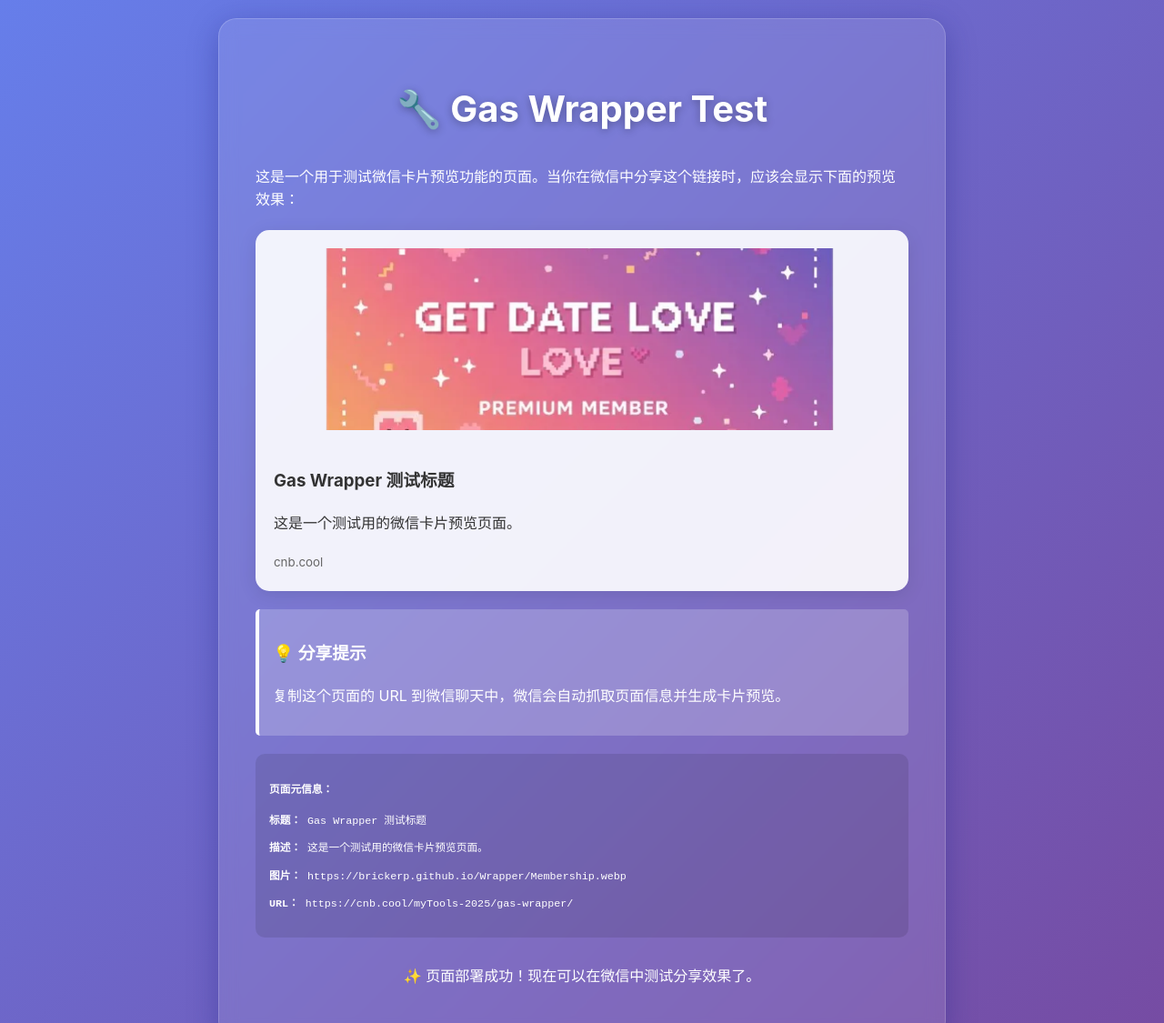
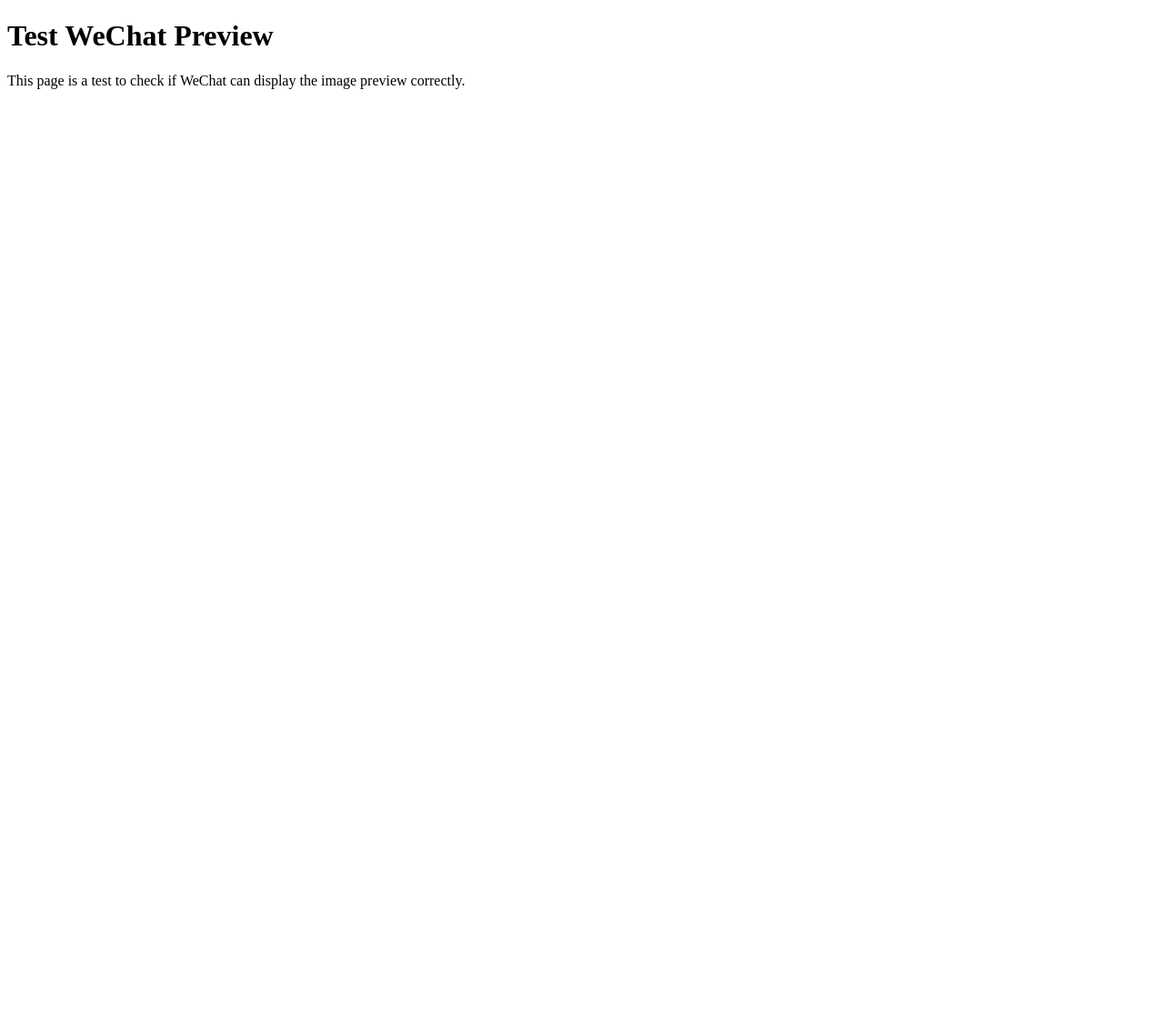
Before and after one commit to BrickerP/Wrapper, a plain HTML site: page index.html in a window 1280 px wide. Shown: the top 1125 px of the page at 91% size. After the commit the page ends 800 px from the top, so only its background shows below. Drawn offline with Linux system fonts and the light colour scheme.

Commit message:
Update index.html

```diff
--- a/index.html
+++ b/index.html
@@ -1,121 +1,17 @@
 <!DOCTYPE html>
 <html lang="en">
 <head>
-    <meta charset="UTF-8">
-    <title>Gas Wrapper Test</title>
-
-    <!-- 让微信/QQ 生成卡片的关键 meta -->
-    <meta property="og:title" content="Gas Wrapper 测试标题">
-    <meta property="og:description" content="这是一个测试用的微信卡片预览页面。">
-    <!-- 使用稳定的图片链接 -->
-    <meta property="og:image" content="https://via.placeholder.com/1200x630/4A90E2/FFFFFF?text=Gas+Wrapper+Test">
-    <meta property="og:url" content="https://brickerp.github.io/Wrapper/">
-    <meta property="og:type" content="website">
-    <meta property="og:site_name" content="CNB Tools">
-
-    <!-- 兼容微信的额外标签 -->
-    <meta name="description" content="这是一个测试用的微信卡片预览页面。">
-    <meta name="viewport" content="width=device-width, initial-scale=1.0">
-
-    <!-- Twitter 卡片支持 -->
-    <meta name="twitter:card" content="summary_large_image">
-    <meta name="twitter:title" content="Gas Wrapper 测试标题">
-    <meta name="twitter:description" content="这是一个测试用的微信卡片预览页面。">
-    <meta name="twitter:image" content="https://picsum.photos/1200/630?random=1">
-
-    <style>
-        body {
-            font-family: -apple-system, BlinkMacSystemFont, 'Segoe UI', Roboto, sans-serif;
-            max-width: 800px;
-            margin: 0 auto;
-            padding: 20px;
-            line-height: 1.6;
-            background: linear-gradient(135deg, #667eea 0%, #764ba2 100%);
-            min-height: 100vh;
-            color: white;
-        }
-
-        .container {
-            background: rgba(255, 255, 255, 0.1);
-            backdrop-filter: blur(10px);
-            border-radius: 20px;
-            padding: 40px;
-            box-shadow: 0 8px 32px rgba(31, 38, 135, 0.37);
-            border: 1px solid rgba(255, 255, 255, 0.18);
-        }
-
-        h1 {
-            color: #fff;
-            text-align: center;
-            margin-bottom: 30px;
-            font-size: 2.5em;
-            text-shadow: 0 2px 10px rgba(0,0,0,0.3);
-        }
-
-        .preview-card {
-            background: rgba(255, 255, 255, 0.9);
-            border-radius: 15px;
-            padding: 20px;
-            margin: 20px 0;
-            color: #333;
-            box-shadow: 0 4px 20px rgba(0,0,0,0.1);
-        }
-
-        .preview-image {
-            width: 100%;
-            height: 200px;
-            object-fit: cover;
-            border-radius: 10px;
-            margin-bottom: 15px;
-        }
-
-        .meta-info {
-            background: rgba(0,0,0,0.1);
-            padding: 15px;
-            border-radius: 10px;
-            margin: 20px 0;
-            font-family: monospace;
-            font-size: 0.9em;
-        }
-
-        .share-tip {
-            background: rgba(255, 255, 255, 0.2);
-            border-left: 4px solid #fff;
-            padding: 15px;
-            margin: 20px 0;
-            border-radius: 5px;
-        }
-    </style>
+  <meta charset="UTF-8">
+  <meta name="viewport" content="width=device-width, initial-scale=1.0">
+  <title>Test WeChat Preview</title>
+  <meta property="og:title" content="Test WeChat Preview">
+  <meta property="og:description" content="Testing image preview in WeChat using GitHub Pages.">
+  <meta property="og:image" content="https://brickerp.github.io/Wrapper/%E5%BE%AE%E4%BF%A1%E5%9B%BE%E7%89%87_20250618004550.jpg">
+  <meta property="og:url" content="https://brickerp.github.io/Wrapper/">
+  <meta property="og:type" content="website">
 </head>
 <body>
-    <div class="container">
-        <h1>🔧 Gas Wrapper Test</h1>
-
-        <p>这是一个用于测试微信卡片预览功能的页面。当你在微信中分享这个链接时，应该会显示下面的预览效果：</p>
-
-        <div class="preview-card">
-            <img src="https://brickerp.github.io/Wrapper/Membership.webp" alt="预览图片" class="preview-image">
-            <h3>Gas Wrapper 测试标题</h3>
-            <p>这是一个测试用的微信卡片预览页面。</p>
-            <small style="color: #666;">cnb.cool</small>
-        </div>
-
-        <div class="share-tip">
-            <h3>💡 分享提示</h3>
-            <p>复制这个页面的 URL 到微信聊天中，微信会自动抓取页面信息并生成卡片预览。</p>
-        </div>
-
-        <div class="meta-info">
-            <h4>页面元信息：</h4>
-            <p><strong>标题：</strong> Gas Wrapper 测试标题</p>
-            <p><strong>描述：</strong> 这是一个测试用的微信卡片预览页面。</p>
-            <p><strong>图片：</strong> https://brickerp.github.io/Wrapper/Membership.webp</p>
-            <p><strong>URL：</strong> https://cnb.cool/myTools-2025/gas-wrapper/</p>
-        </div>
-
-        <div style="text-align: center; margin-top: 30px;">
-            <p>✨ 页面部署成功！现在可以在微信中测试分享效果了。</p>
-        </div>
-    </div>
+  <h1>Test WeChat Preview</h1>
+  <p>This page is a test to check if WeChat can display the image preview correctly.</p>
 </body>
 </html>
```
